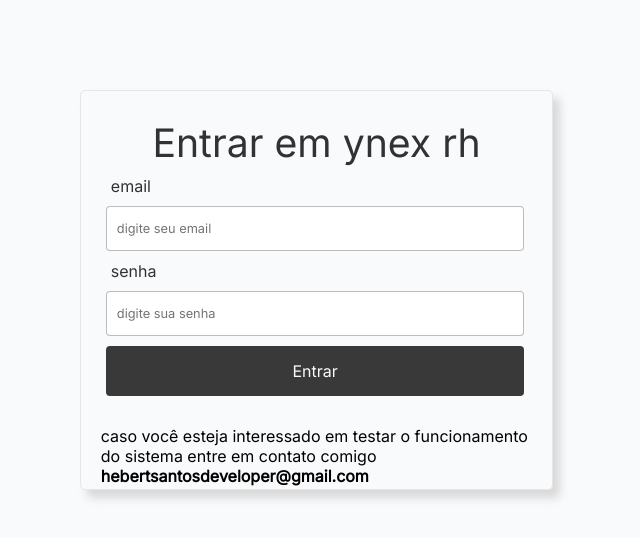
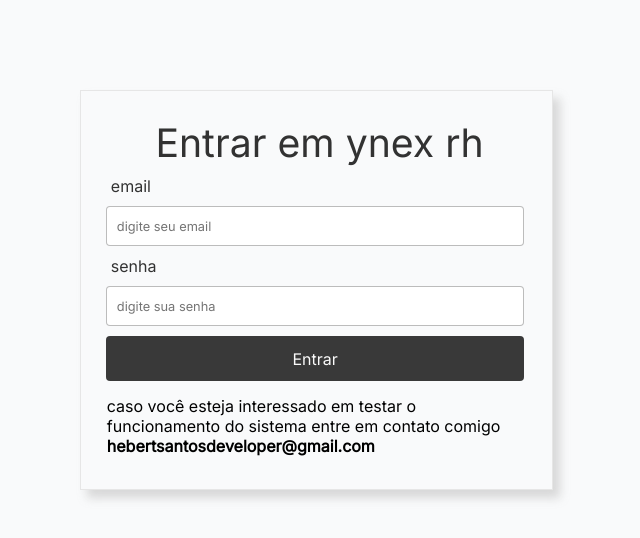
Before and after one commit to hebertsanto/ynex-web-app, a React (Vite) app: page /login in a window 1280 px wide. Shown: the top 538 px of the page, without its empty margins (317-957 px from the left). Built offline with nearby package versions, Linux system fonts and the light colour scheme; a web font is replaced by a local one.

Commit message:
style: change on style login page

```diff
--- a/src/App.tsx
+++ b/src/App.tsx
@@ -1,8 +1,9 @@
 import { AppRoutes } from './routes';
 import { ToastContainer } from 'react-toastify';
 import 'react-toastify/dist/ReactToastify.css';
-function App() {
+import React from 'react';
 
+function App() : React.ReactElement {
   return (
     <>
       <AppRoutes />
--- a/src/components/error/style.ts
+++ b/src/components/error/style.ts
@@ -2,5 +2,7 @@ import styled from 'styled-components';
 
 export const ErrorMessage = styled.p`
  font-size: 0.9rem;
+ margin:0px;
+ display: block;
  color: red;
 `;
--- a/src/pages/addClient/style.ts
+++ b/src/pages/addClient/style.ts
@@ -9,7 +9,7 @@ export const FormContainer = styled.div`
   min-height: 80%;
   background-color: #fff;
   padding: 30px;
-  width: 40vw;
+  width: 50vw;
   box-shadow: 4px 2px 4px rgba(220,220,220, 998);
   margin:1vh auto;
 
--- a/src/pages/login/style.ts
+++ b/src/pages/login/style.ts
@@ -21,7 +21,7 @@ margin-top: 10vh;
      width: 97%;
      margin-left: 5px;
      border-radius: 4px;
-     height:45px;
+     height:40px;
      font-size: 0.8rem;
      padding-left: 10px;
      outline: none;
@@ -33,7 +33,6 @@ margin-top: 10vh;
       transition: 20ms;
         border: 2px solid rgba(0, 0,0, 0.8);
      }
-
  }
  @media (max-width: 1000px){
    display: flex;
@@ -47,7 +46,6 @@ margin-top: 10vh;
 export const SubForm = styled.div`
  width: 37vw;
  border: 1px solid rgba(230,230,230,890);
- border-radius: 5px;
  height: 50vh;
   padding: 20px;
  box-shadow: 7px 8px 9px rgba(208, 208, 208, 0.8);
@@ -58,7 +56,8 @@ export const SubForm = styled.div`
     width: 80vw;
  }
  p{
-   margin-top: 20px;
+   margin-top: 5px;
+   margin-left: 6px;
  }
 `;
 export const HeaderForm = styled.div`
@@ -82,7 +81,7 @@ export const Button = styled.button<ButtonStyleProp>`
     font-family: 'Inter', sans-serif;
     width: 97%;
     margin-left: 5px;
-    height:50px;
+    height:45px;
     border-radius: 4px;
     background-color: ${props => props.bgColor};
     color: ${props => props.color};
```
